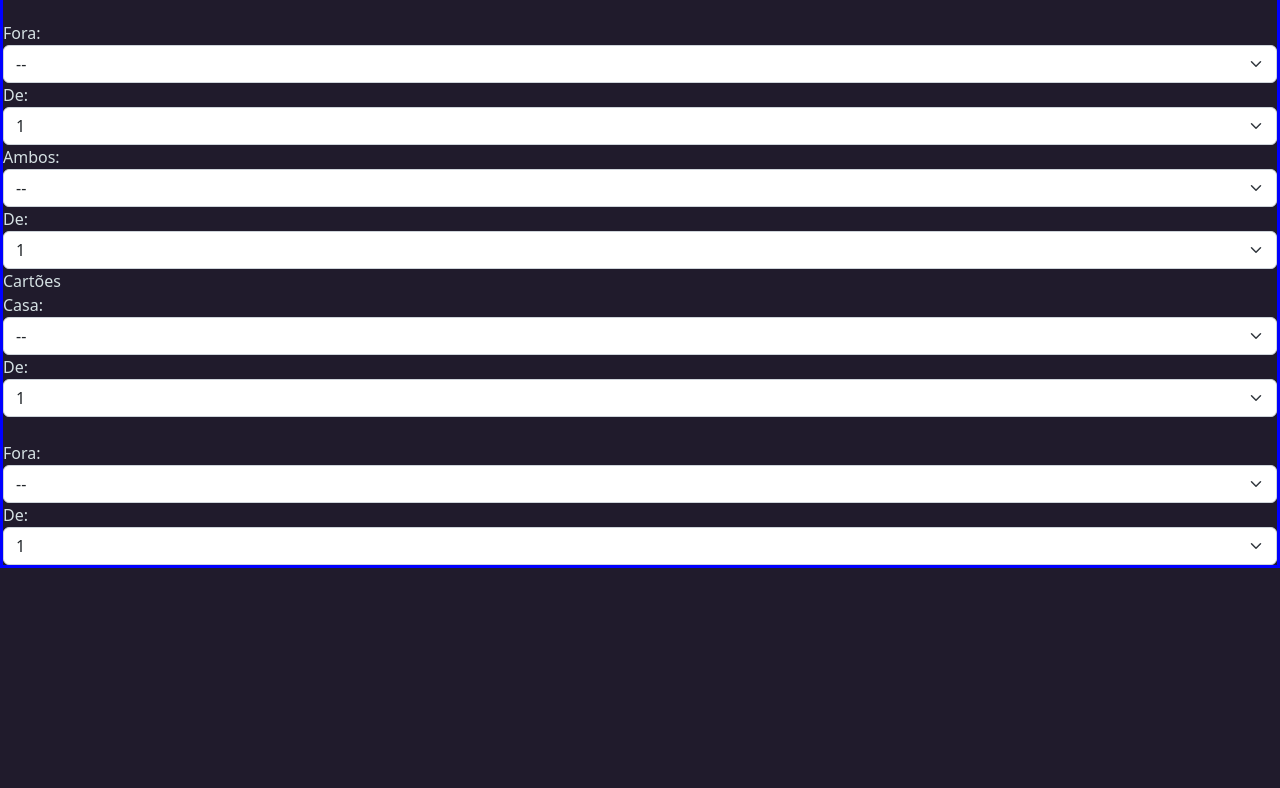
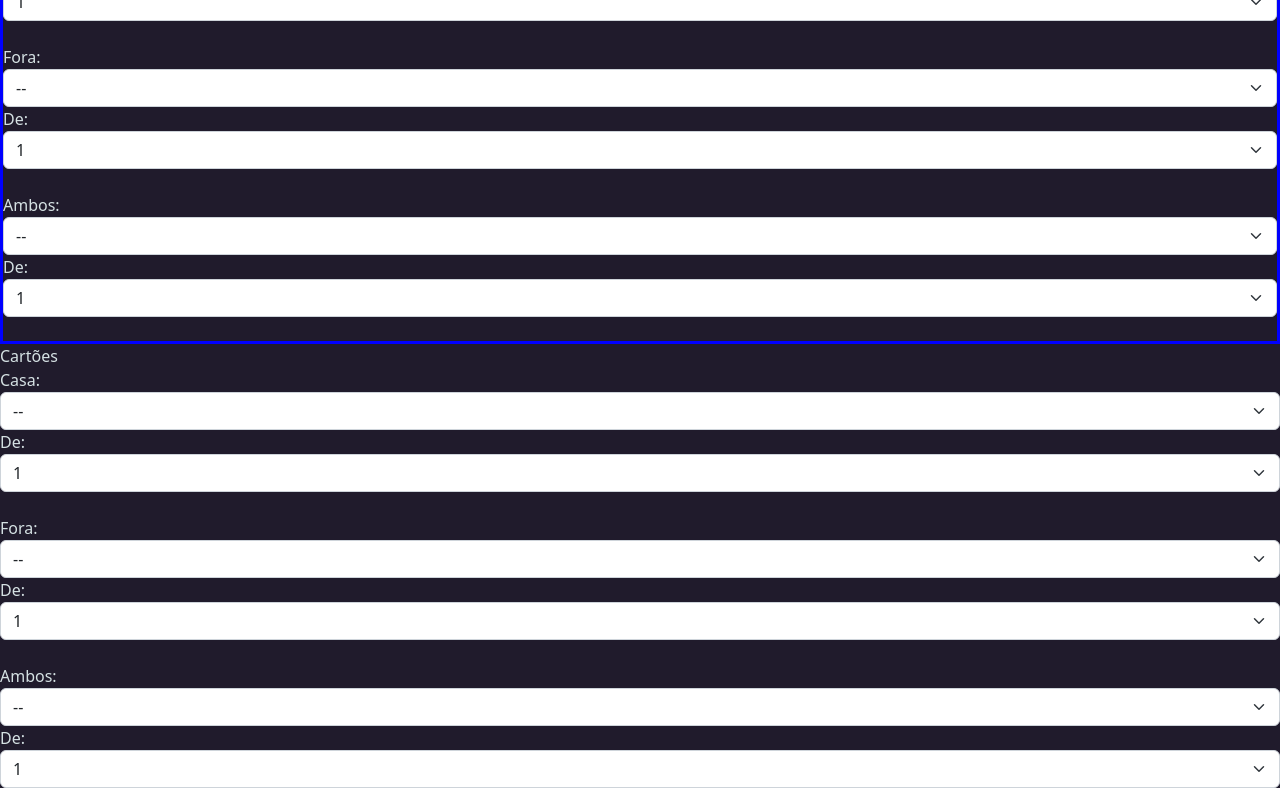
Before and after one commit to Alescrmnt/Tips, a plain HTML site: page Index.html in a window 1280 px wide. Shown: the part 942-1730 px from the top of the page. Before the commit the page ends 1510 px from the top, so only its background shows below. Drawn offline with nearby package versions, Linux system fonts and the light colour scheme.

Commit message:
Update Index.html

```diff
--- a/Index.html
+++ b/Index.html
@@ -48,6 +48,7 @@
         </div>
     </nav>
     <!--Fim da Navbar-->
+    <div class="geral">
     <div class="primeiro">
         <label for="partidas">Partidas:</label>
         <select class="form-select" id="partidas">
@@ -116,7 +117,7 @@
             <option value="4">4</option>
             <option value="5+">5+</option>
         </select>
-
+        <br>
         <label for="ambos">Ambos:</label>
         <select class="form-select" id="fora">
             <option value="zero">--</option>
@@ -185,7 +186,7 @@
             <option value="10">10</option>
             <option value="11+">11+</option>
         </select>
-
+        <br>
         <label for="ambos">Ambos:</label>
         <select class="form-select" id="fora">
             <option value="zero">--</option>
@@ -208,7 +209,8 @@
             <option value="10">10</option>
             <option value="11+">11+</option>
         </select>
-
+        <br>
+        </div>
         <!-- Quarto -->
         <div class="quarto">
             Cartões<br>
@@ -245,6 +247,24 @@
                 <option value="4">4</option>
                 <option value="5">5+</option>
             </select>
+            <br>
+            <label for="ambos">Ambos:</label>
+            <select class="form-select" id="fora">
+                <option value="zero">--</option>
+                <option value="mais">Mais</option>
+                <option value="igual">Igual</option>
+                <option value="menos">Menos</option>
+            </select>
+
+            <label for="de">De:</label>
+            <select class="form-select" id="de-fora">
+                <option value="1">1</option>
+                <option value="2">2</option>
+                <option value="3">3</option>
+                <option value="4">4</option>
+                <option value="5">5+</option>
+            </select>
+        </div>
         </div>
 
 </body>
```
Lines whose indentation alone changed are shown as unchanged.
